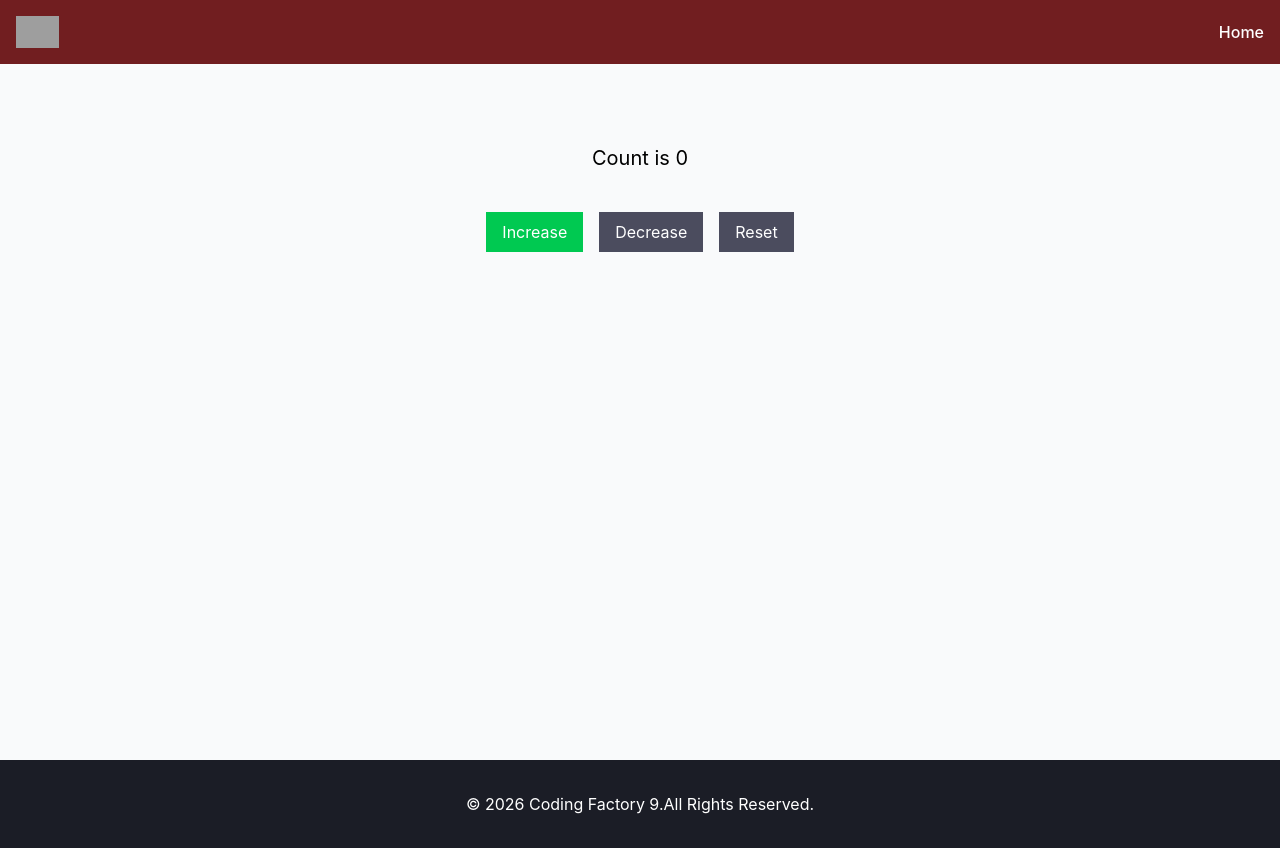
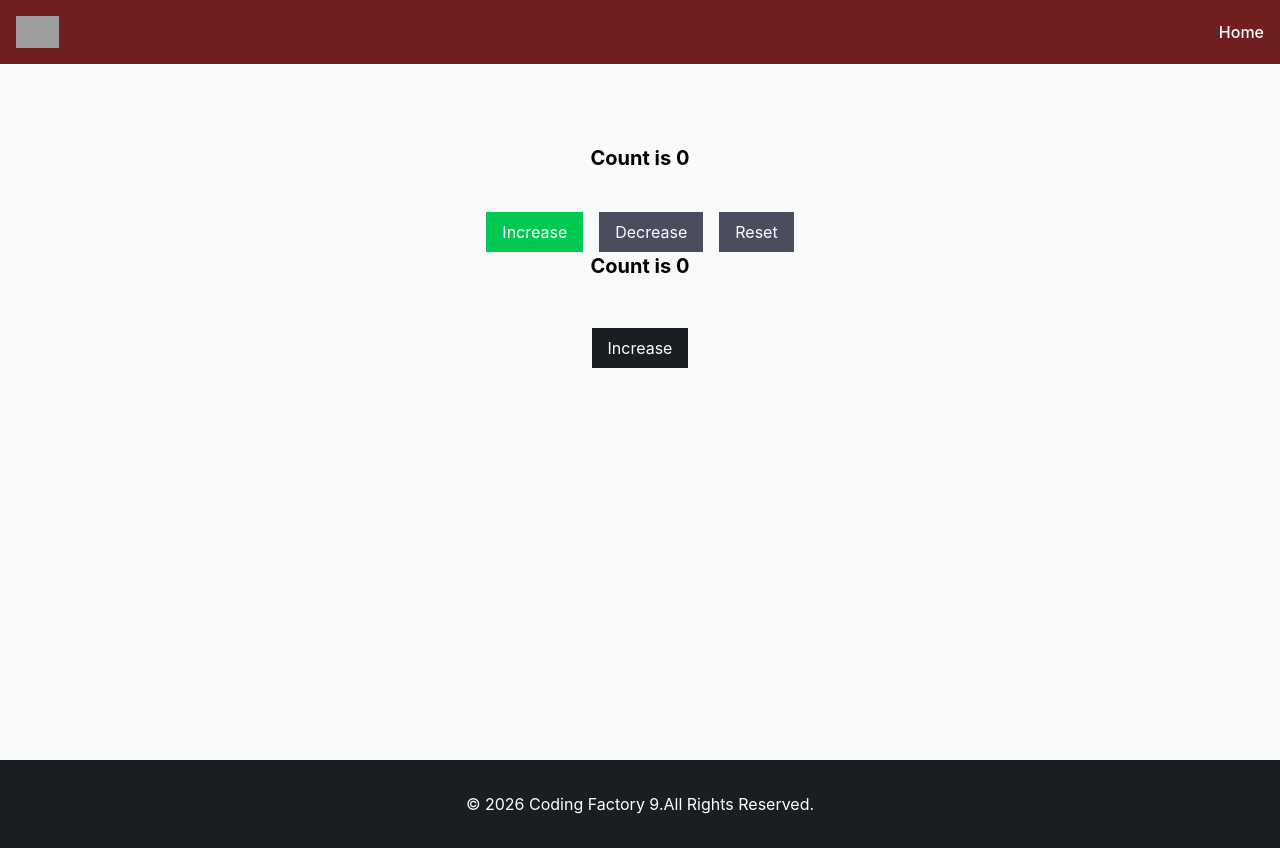
Before and after one commit to TimosPsy/cf9-react-app, a React (Vite) app: page / in a window 1280 px wide. Built offline with nearby package versions, Linux system fonts and the light colour scheme; grey boxes are pictures that could not be loaded.

Commit message:
feat: add ClassCounter component

```diff
--- a/src/App.tsx
+++ b/src/App.tsx
@@ -34,6 +34,7 @@
 //import ArrowFunctionalComponentWithProps from "./components/LessonThree/ArrowFunctionalComponentWithProps.tsx";
  import Layout from "./components/Layout.tsx";
  import Counter from "./components/LessonFour/Counter.tsx";
+ import ClassCounter from "./components/LessonFour/ClassCounter.tsx";
 
  function App() {
 
@@ -60,6 +61,7 @@
           {/*<p className="text-red-200">Lorem ipsum dolor sit amet, consectetur adipisicing elit. Autem dicta, in labore minima molestiae optio porro quae quidem quo sequi!</p>*/}
           {/*<p>Lorem ipsum dolor sit amet, consectetur adipisicing elit. Ex, perferendis?</p>*/}
           <Counter/>
+          <ClassCounter/>
       </Layout>
     </>
   )
--- /dev/null
+++ b/src/components/LessonFour/ClassCounter.tsx
@@ -0,0 +1,35 @@
+import {Component} from "react";
+import CounterButton from "./CounterButton.tsx";
+
+type State = {
+    count: number;
+}
+
+class ClassCounter extends Component<object, State>{
+    constructor(props: object) {
+        super(props);
+        this.state = {count: 0};
+    }
+
+    increaseCount = () => {
+        this.setState({count: this.state.count + 1});
+    }
+
+    render(){
+        return (
+            <>
+                <h1 className="text-center text-xl font-bold"
+                >Count is {this.state.count}</h1>
+                <div className="text-center space-x-4 pt-12">
+                    <CounterButton
+                        onClick={this.increaseCount}
+                        label="Increase"
+                    />
+                </div>
+            </>
+        )
+    }
+
+
+}
+export default ClassCounter;
--- a/src/components/LessonFour/Counter.tsx
+++ b/src/components/LessonFour/Counter.tsx
@@ -22,8 +22,8 @@
 
     return (
         <>
-            <h1 className="text-center text-xl fond-bold"
-            >Count is {counter}</h1>
+           <h1 className="text-center text-xl font-bold"
+           >Count is {counter}</h1>
            <div className="text-center pt-10 space-x-4">
                <CounterButton
                    addClasses="bg-green-500"
```
